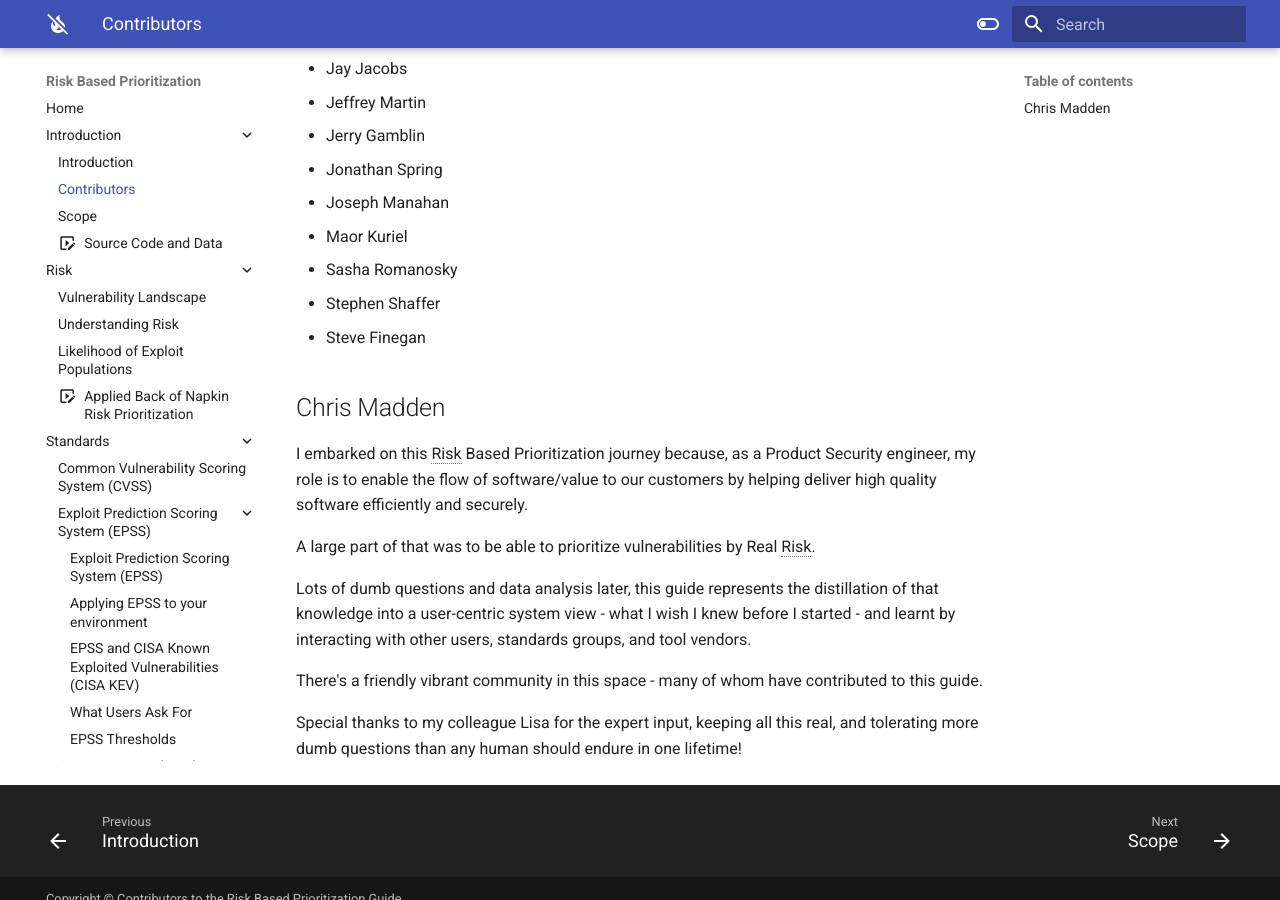
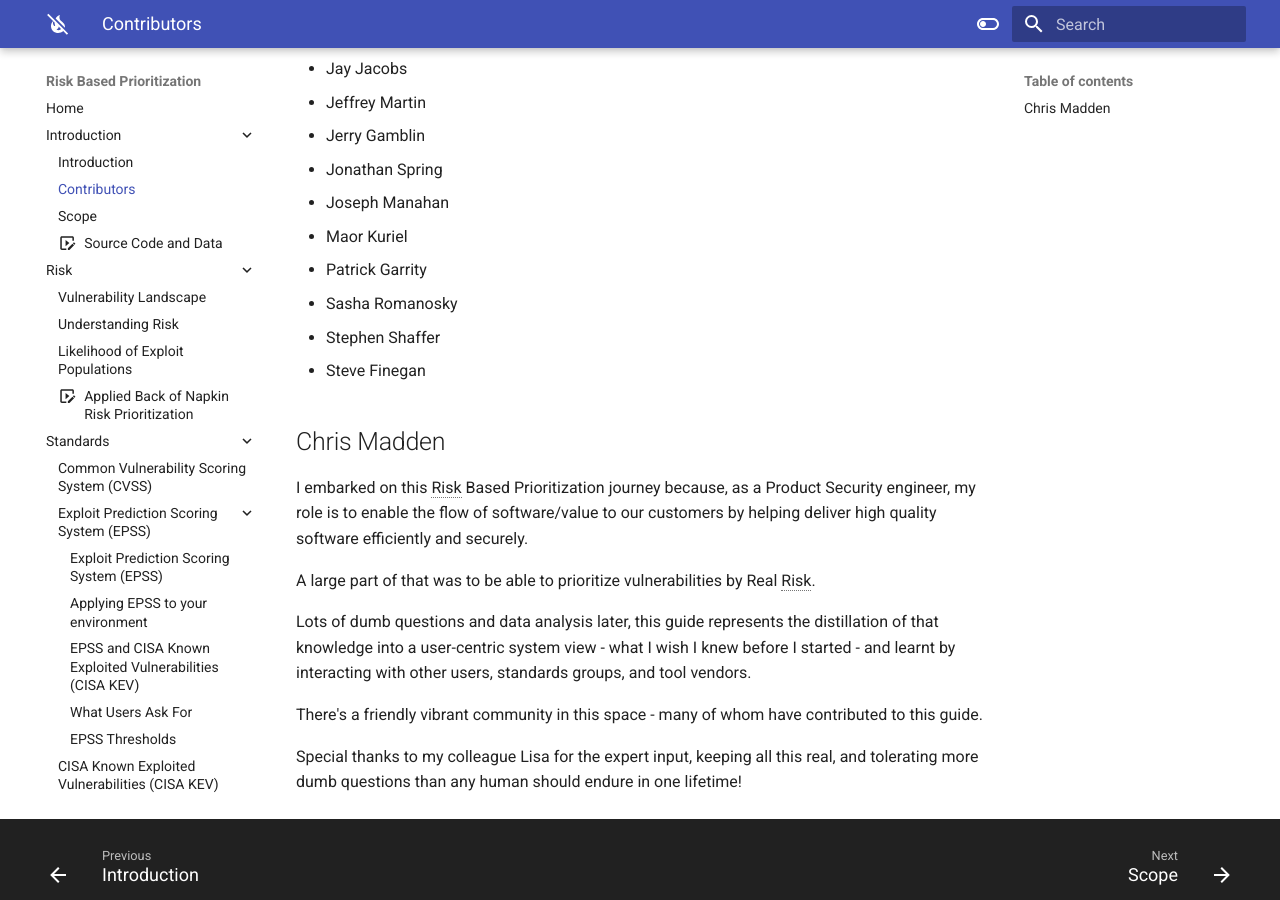
Before and after one commit to RiskBasedPrioritization/RiskBasedPrioritization.github.io, an MkDocs documentation site: the page built from docs/introduction/contributors.md, in a window 1280 px wide and 900 px high, scrolled down 522 px. Built offline with MkDocs 1.6.1 and Material for MkDocs 9.7.7, drawn with Linux system fonts in a browser that asks for light colours; emoji names are drawn with the system emoji font; comment, search, counter and statistics services are not loaded.

Commit message:
updated contributors

```diff
--- a/docs/introduction/contributors.md
+++ b/docs/introduction/contributors.md
@@ -18,6 +18,7 @@ In alphabetical order by first name:
 -   Jonathan Spring
 -   Joseph Manahan
 -   Maor Kuriel
+-   Patrick Garrity
 -   Sasha Romanosky
 -   Stephen Shaffer
 -   Steve Finegan
```
